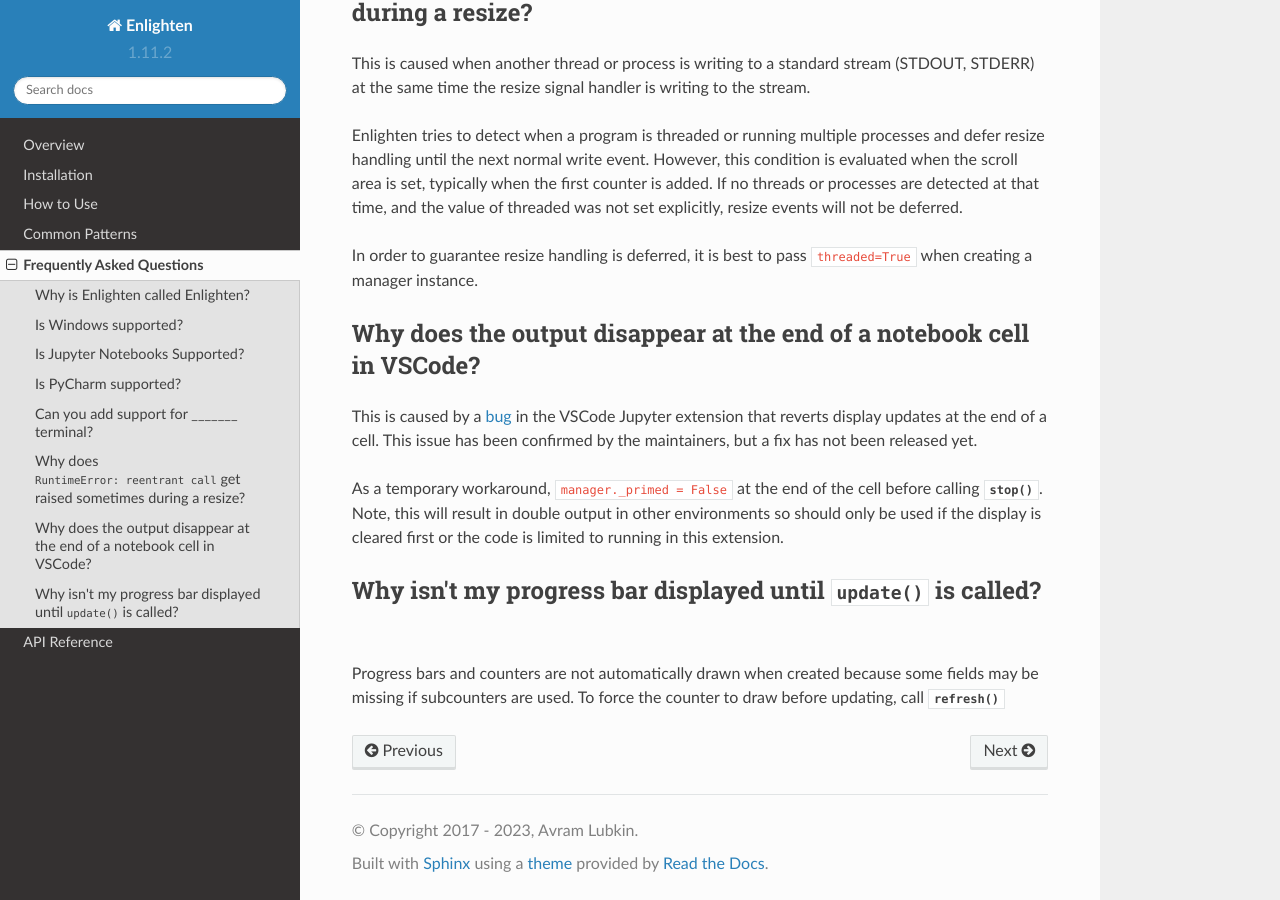
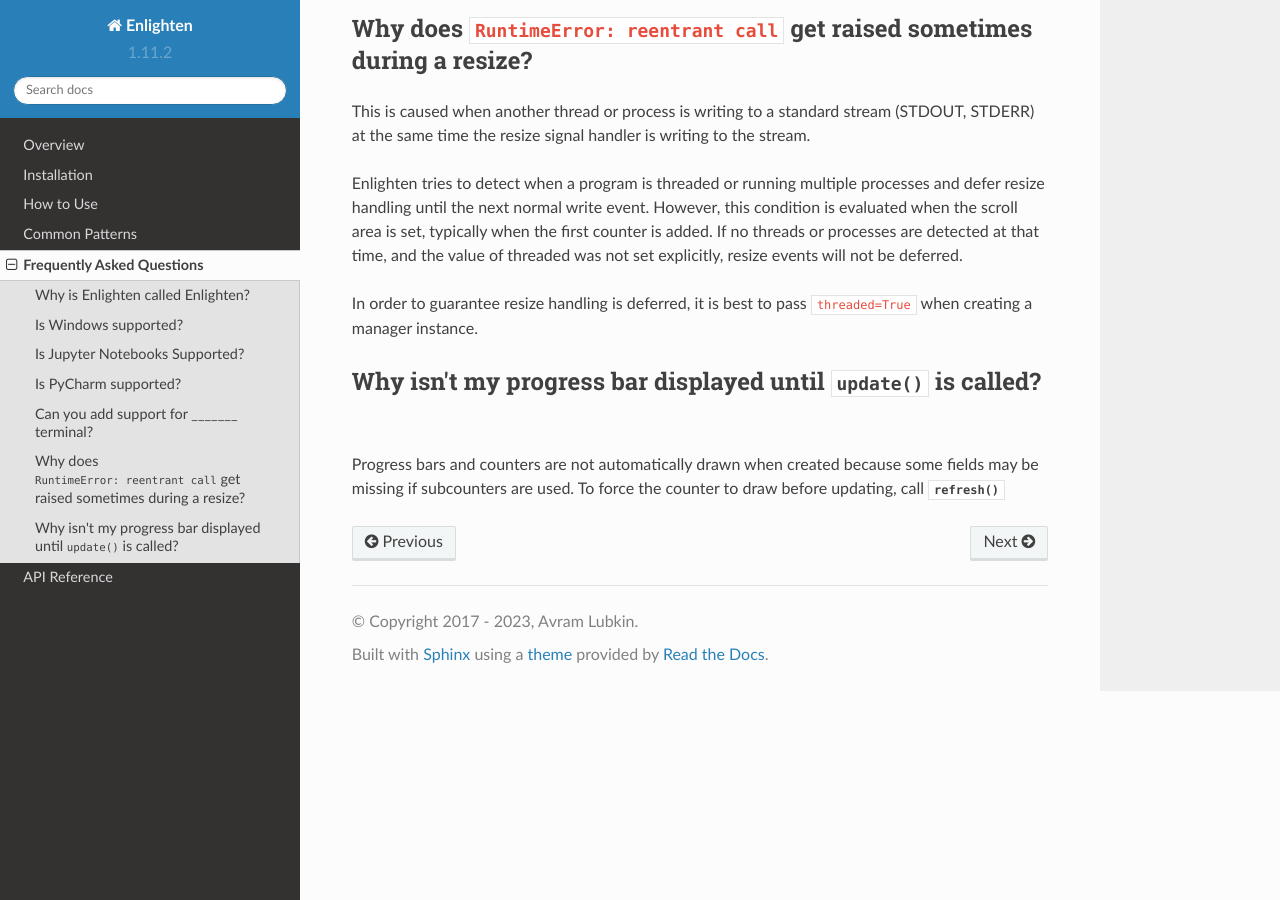
Before and after one commit to Rockhopper-Technologies/enlighten, a Sphinx documentation site: the page built from doc/faq.rst, in a window 1280 px wide and 900 px high, scrolled down 1754 px. Built offline with Sphinx 7.4.7 and the Read the Docs theme 2.0.0, drawn with Linux system fonts in a browser that asks for light colours; the version number is read from the project's files by our own code; some of the changed text lies outside the part shown.

Commit message:
Update FAQ

```diff
--- a/doc/faq.rst
+++ b/doc/faq.rst
@@ -107,18 +109,6 @@ be deferred.
 In order to guarantee resize handling is deferred, it is best to pass ``threaded=True`` when
 creating a manager instance.
 
-Why does the output disappear at the end of a notebook cell in VSCode?
-----------------------------------------------------------------------
-
-This is caused by a `bug <https://github.com/microsoft/vscode-jupyter/issues/1710>`_
-in the VSCode Jupyter extension that reverts display updates at the end of a cell.
-This issue has been confirmed by the maintainers, but a fix has not been released yet.
-
-As a temporary workaround, ``manager._primed = False`` at the end of the cell before calling
-:py:meth:`~enlighten.NotebookManager.stop`. Note, this will result in double output in other
-environments so should only be used if the display is cleared first or the code is limited to
-running in this extension.
-
 Why isn't my progress bar displayed until :py:meth:`~enlighten.Counter.update` is called?
 -----------------------------------------------------------------------------------------
 
```
Also changed, not shown: other parts of doc/faq.rst (+4 -2 lines).
